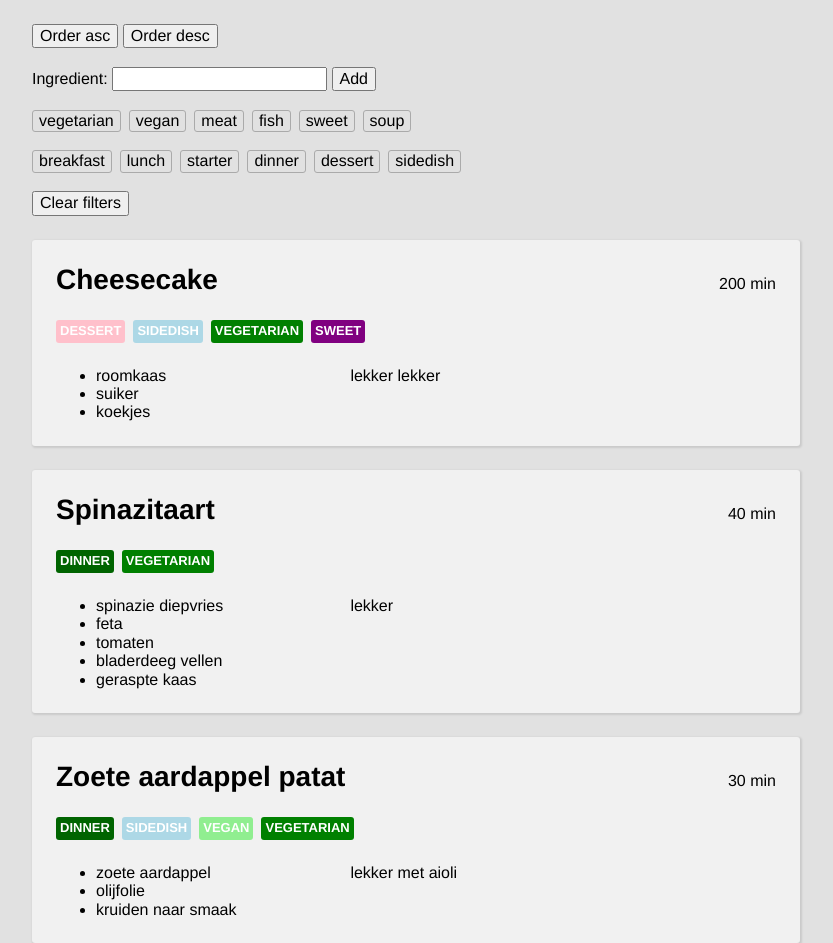
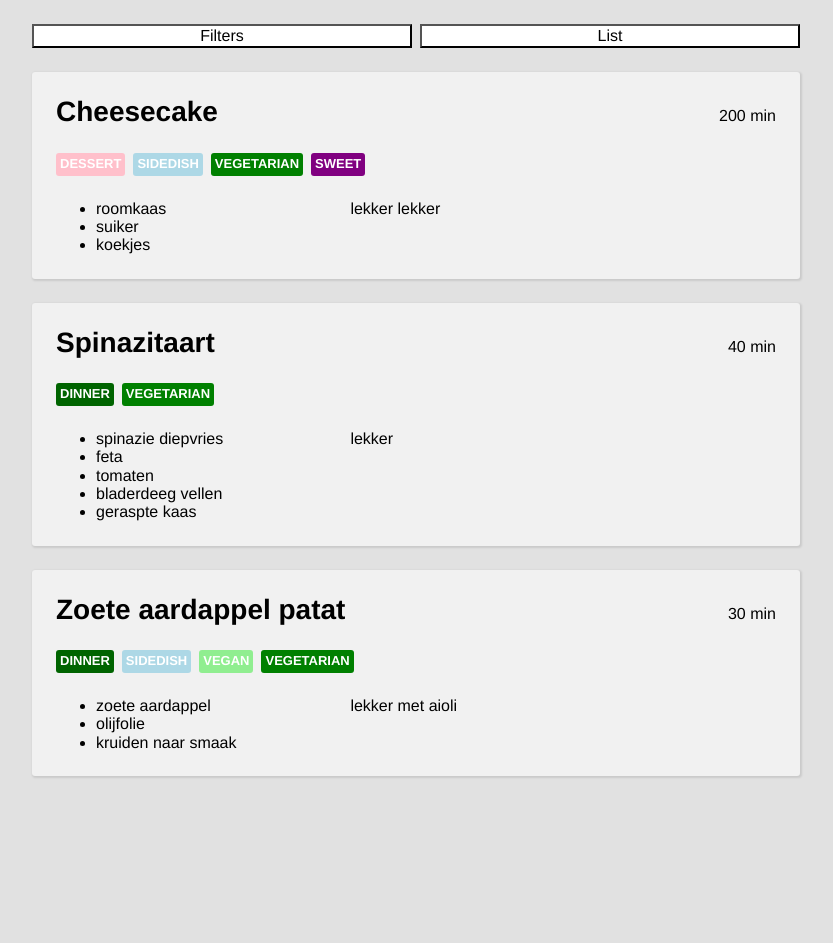
Before and after one commit to madstrawberry/old_recipes, a React (Create React App) app: page / in a window 1280 px wide. Shown: the whole page, without its empty margins (224-1057 px from the left). After the commit the page ends 800 px from the top, so only its background shows below. Built offline with nearby package versions, Linux system fonts and the light colour scheme; a web font is replaced by a local one.

Commit message:
Add menu component to toggle filters

```diff
--- a/src/components/App.tsx
+++ b/src/components/App.tsx
@@ -7,6 +7,9 @@ import { delay } from '../helpers/delay';
 import { FilterReducer, filterReducer } from '../helpers/filterReducer';
 import { Filter } from './Filters';
 import { getSortedRecipes } from '../helpers/filterRecipes';
+import { Menu } from './Menu';
+
+export type Tab = 'filters' | 'list' | 'none';
 
 const App: React.FC = () => {
   const [isLoading, setIsloading] = useState(true);
@@ -15,6 +18,7 @@ const App: React.FC = () => {
     order: 'asc',
     ingredients: [],
   });
+  const [activeTab, setActiveTab] = useState<Tab>('none');
 
   const loadData = async () => {
     setIsloading(true);
@@ -39,7 +43,8 @@ const App: React.FC = () => {
 
   return (
     <>
-      <Filter filters={filters} sendFilter={sendFilter} />
+      <Menu activeTab={activeTab} setActiveTab={setActiveTab} />
+      {activeTab === 'filters' && <Filter filters={filters} sendFilter={sendFilter} />}
       {filteredRecipes.map(r => (
         <RecipeBlock recipe={r} key={r.id} />
       ))}
--- /dev/null
+++ b/src/components/Menu.tsx
@@ -0,0 +1,35 @@
+import React from 'react';
+import { Tab } from './App';
+import { Container } from './shared/Container';
+import styled from 'styled-components';
+import { GridContainer } from './shared/GridContainer';
+import { GridColumn } from './shared/GridColumn';
+
+type Props = {
+  activeTab: Tab;
+  setActiveTab: (tab: Tab) => void;
+};
+
+export const Menu: React.FC<Props> = ({ activeTab, setActiveTab }) => {
+  return (
+    <Container>
+      <GridContainer columnGap={'sm'}>
+        <GridColumn width={50}>
+          <MenuButton isActive={activeTab === 'filters'} onClick={() => setActiveTab('filters')}>
+            Filters
+          </MenuButton>
+        </GridColumn>
+        <GridColumn width={50}>
+          <MenuButton isActive={activeTab === 'list'} onClick={() => setActiveTab('list')}>
+            List
+          </MenuButton>
+        </GridColumn>
+      </GridContainer>
+    </Container>
+  );
+};
+
+const MenuButton = styled.button<{ isActive: boolean }>`
+  width: 100%;
+  background: ${props => (props.isActive ? 'pink' : 'white')};
+`;
```
